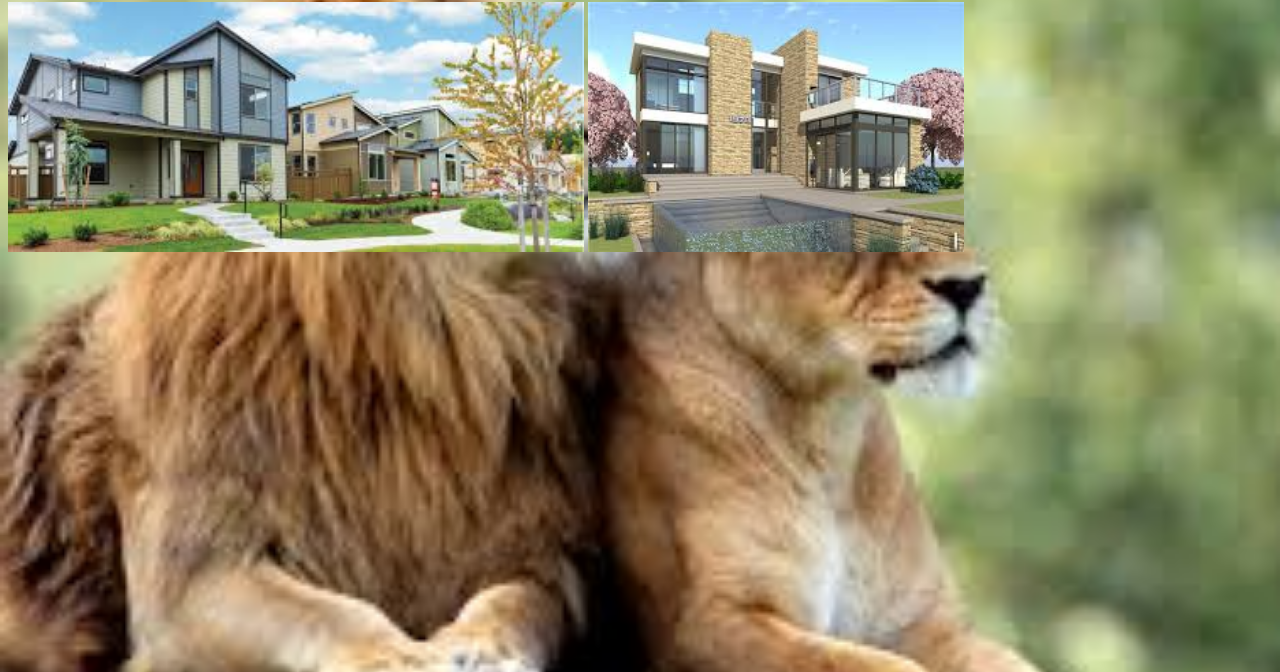
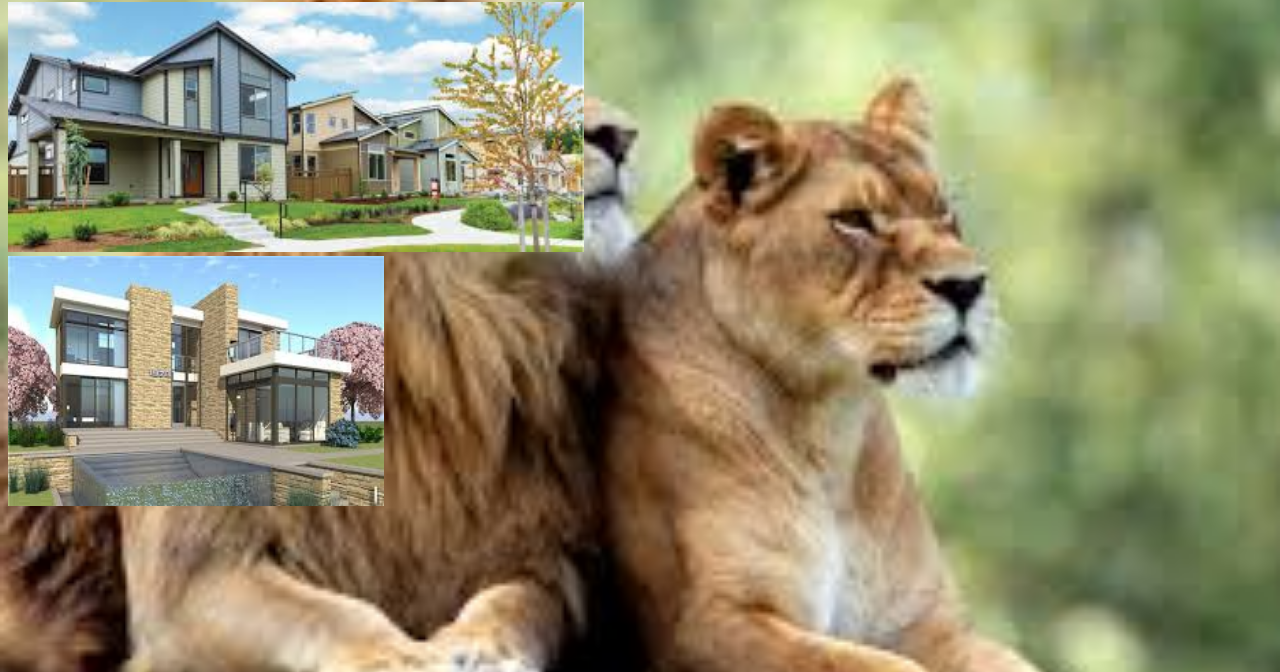
Before and after one commit to bobbyd34/bobbyd34.github.io, a plain HTML site: page index.html in a window 1280 px wide. Shown: the part 128-800 px from the top of the page. Drawn offline with Linux system fonts and the light colour scheme.

```diff
--- a/index.html
+++ b/index.html
@@ -11,6 +11,8 @@
         <a href="about_me.html" class="button">about me</a>
         <h1>This is my test Home Page!</h1>
         <img src="images/home.jpg" height="250">
+         <br>
+        <a target="_blank" href="https://scratch.mit.edu">
         <img src="images/house.jpg" height="250">
     </body>
 </html>
```
